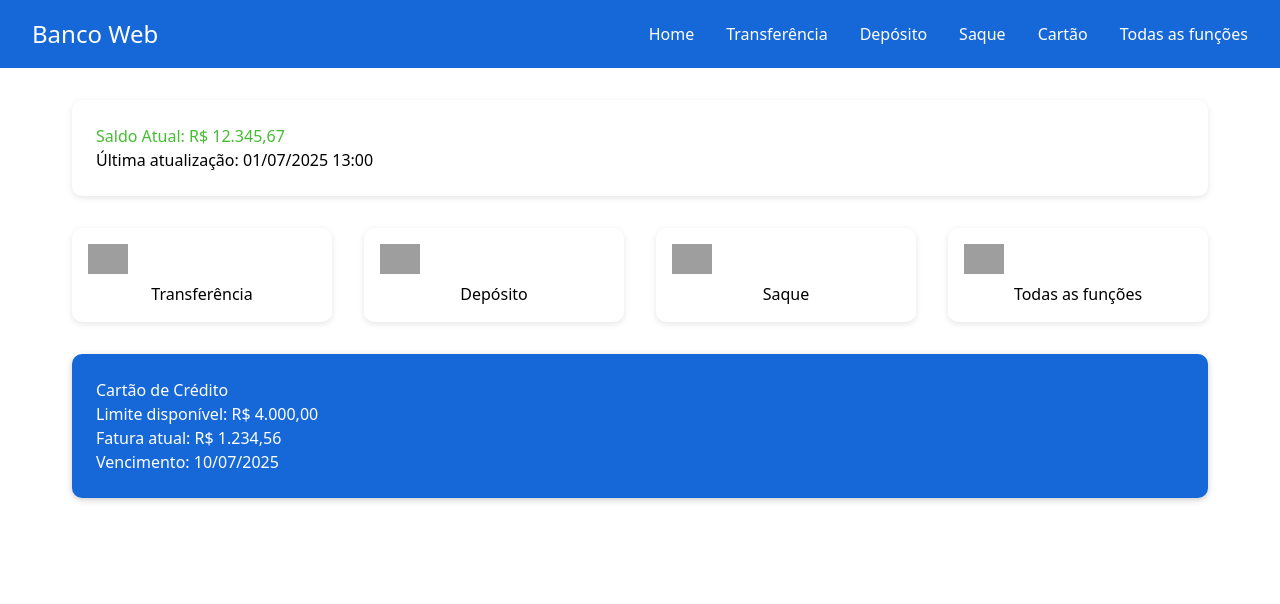
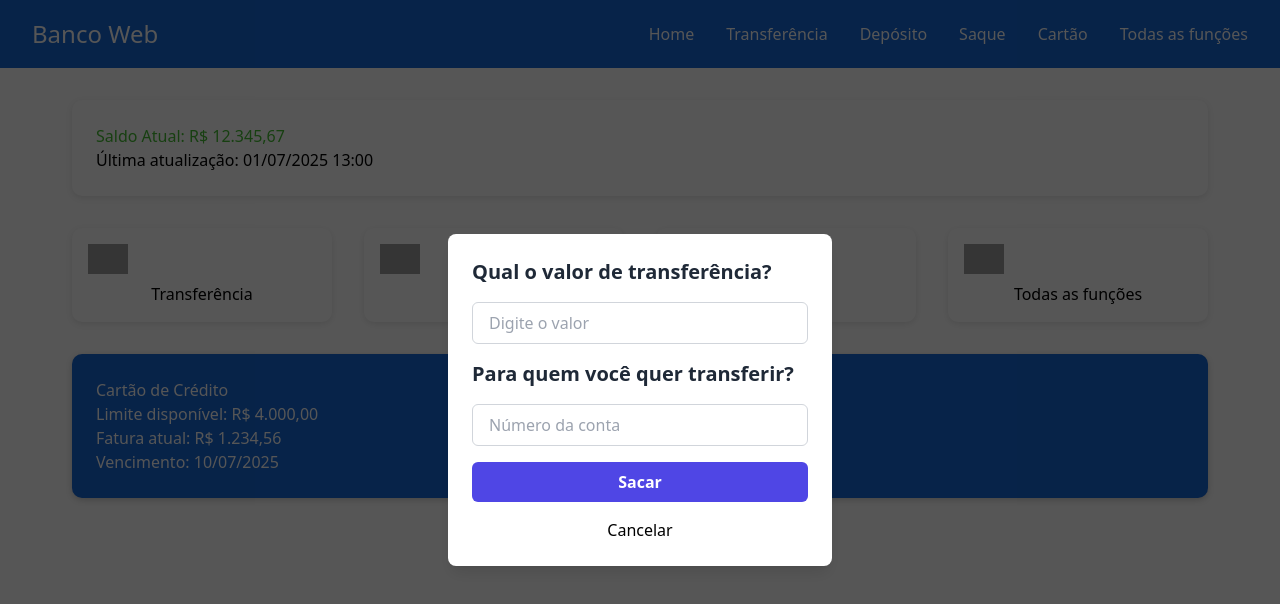
Before and after one commit to DigitalVaultOf/Front-End, an Angular app: page / in a window 1280 px wide. Both pictures are taken after a click on the element "Transferência". Shown: the top 604 px of the page. Built offline with nearby package versions, Linux system fonts and the light colour scheme; grey boxes are pictures that could not be loaded.

Commit message:
feat: modal de trasnferencia

```diff
--- a/src/app/app.html
+++ b/src/app/app.html
@@ -17,11 +17,10 @@
   @if (showContent) {
   <section class="actions">
     <div class="action">
-      <img
-        src="https://img.icons8.com/fluency/48/money-transfer.png"
-        alt="Transferência"
-      />
-      <p>Transferência</p>
+      <a (click)="openModal(Transferencia)">
+        <img src="https://img.icons8.com/fluency/48/money-transfer.png" alt="Transferência"/>
+        <p>Transferência</p>
+      </a>
     </div>
     <div class="action">
       <a (click)="openModal(Deposito)">
--- a/src/app/app.ts
+++ b/src/app/app.ts
@@ -5,6 +5,7 @@ import { Overlay, OverlayRef, OverlayModule } from '@angular/cdk/overlay';
 import { ComponentPortal, PortalModule } from '@angular/cdk/portal';
 import { Withdraw } from './withdraw/withdraw';
 import { Deposito } from './deposito/deposito';
+import { Transferencia } from './transferencia/transferencia';
 
 @Component({
   selector: 'app-root',
@@ -19,6 +20,7 @@ export class App {
 
   Withdraw = Withdraw;
   Deposito = Deposito;
+  Transferencia = Transferencia;
 
   constructor(private overlay: Overlay, private router: Router) {}
 
--- /dev/null
+++ b/src/app/transferencia/transferencia.html
@@ -0,0 +1,26 @@
+<body class="bg-gray-100 flex items-center justify-center min-h-screen">
+    <div class="fixed inset-0 bg-black bg-opacity-50 flex items-center justify-center z-40"></div>
+
+    <div class="fixed z-50 bg-white rounded-lg shadow-lg w-96 p-6 flex flex-col space-y-4">
+      <h2 class="text-xl font-semibold text-gray-800">Qual o valor de transferência?</h2>
+      <input
+        type="number"
+        placeholder="Digite o valor"
+        class="border border-gray-300 rounded-md px-4 py-2 focus:outline-none focus:ring-2 focus:ring-indigo-500"
+      />
+      <h2 class="text-xl font-semibold text-gray-800">Para quem você quer transferir?</h2>
+      <input
+        placeholder="Número da conta"
+        class="border border-gray-300 rounded-md px-4 py-2 focus:outline-none focus:ring-2 focus:ring-indigo-500"
+      />
+      <button
+        class="bg-indigo-600 text-white rounded-md py-2 font-semibold hover:bg-indigo-700 transition"
+      >
+        Sacar
+      </button>
+
+      <button (click)="closeModal()">
+        Cancelar
+      </button>
+    </div>
+  </body>
--- /dev/null
+++ b/src/app/transferencia/transferencia.ts
@@ -0,0 +1,19 @@
+import { OverlayRef } from '@angular/cdk/overlay';
+import { Component, Inject, Input } from '@angular/core';
+
+@Component({
+  selector: 'app-transferencia',
+  imports: [],
+  templateUrl: './transferencia.html',
+  styleUrl: './transferencia.scss'
+})
+export class Transferencia {
+  @Input() transferencia: any;
+
+  constructor(@Inject(OverlayRef) private overlayRef: OverlayRef) {}
+
+  closeModal() {
+  console.log('Fechando modal...');
+  this.overlayRef.dispose();
+}
+}
```
Also changed, not shown: src/app/transferencia/transferencia.scss (added), 1 other file (tests, documents, lock files or other folders).
